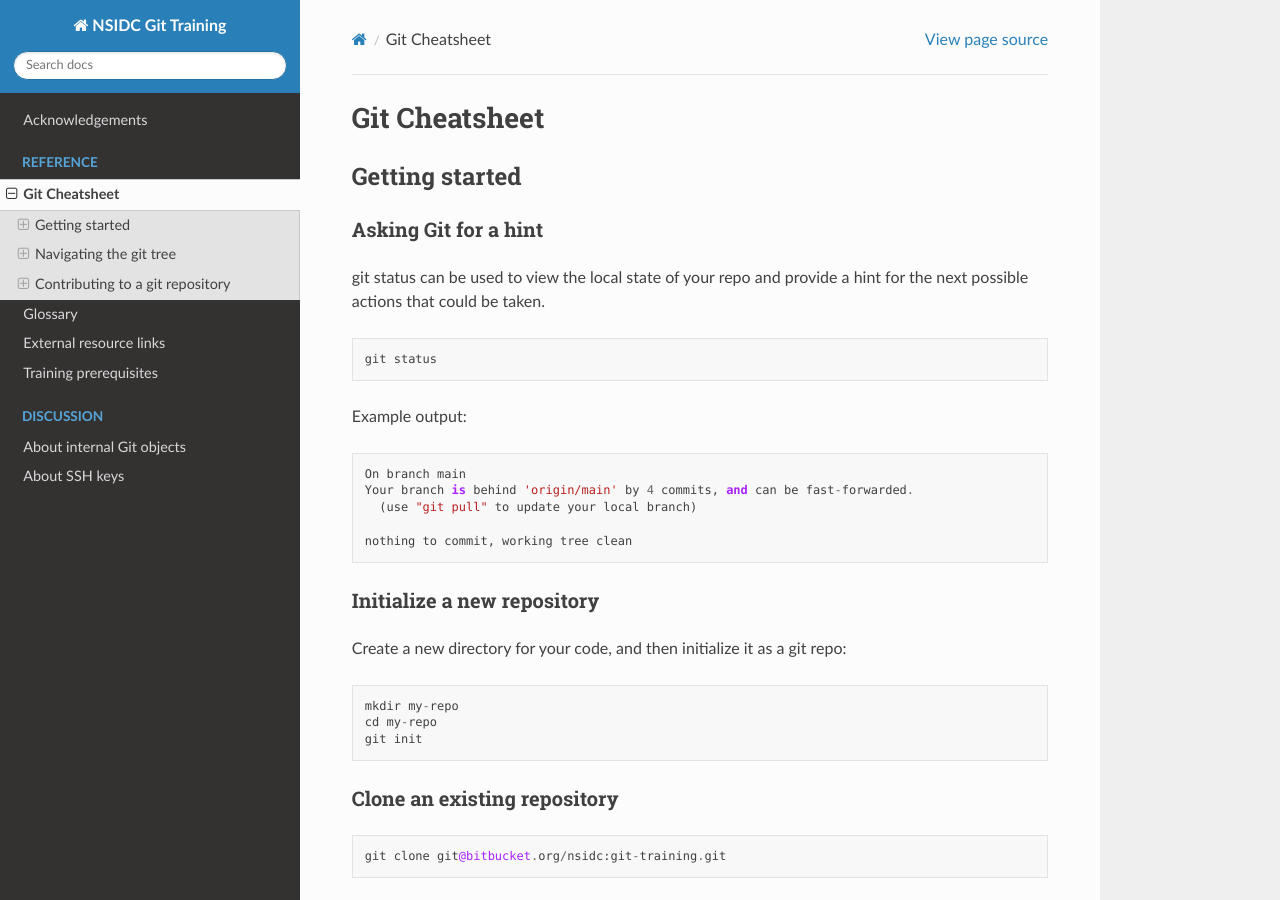
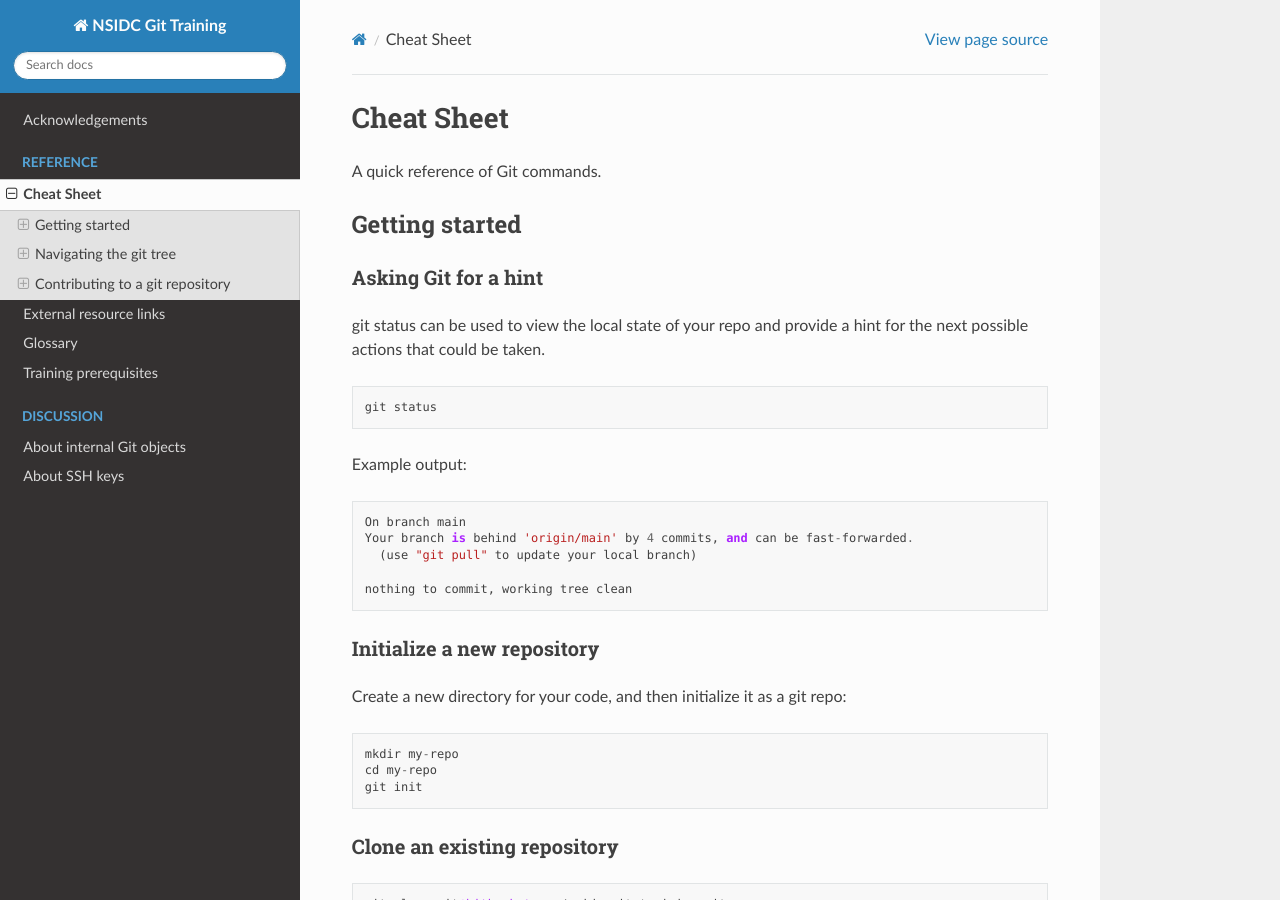
Before and after one commit to nsidc/git-training, a Sphinx documentation site: the page built from doc/reference/cheatsheet.md, in a window 1280 px wide and 900 px high. Built offline with Sphinx 7.4.7 and the Read the Docs theme 2.0.0, drawn with Linux system fonts in a browser that asks for light colours.

Commit message:
Re-name some pages

```diff
--- a/doc/reference/cheatsheet.md
+++ b/doc/reference/cheatsheet.md
@@ -1,4 +1,7 @@
-# Git Cheatsheet
+# Cheat Sheet
+
+A quick reference of Git commands.
+
 
 ## Getting started
 
```
Also changed, not shown: doc/reference/external-resources.md (renamed from doc/reference/learn-more.md, +0 -1 lines).
